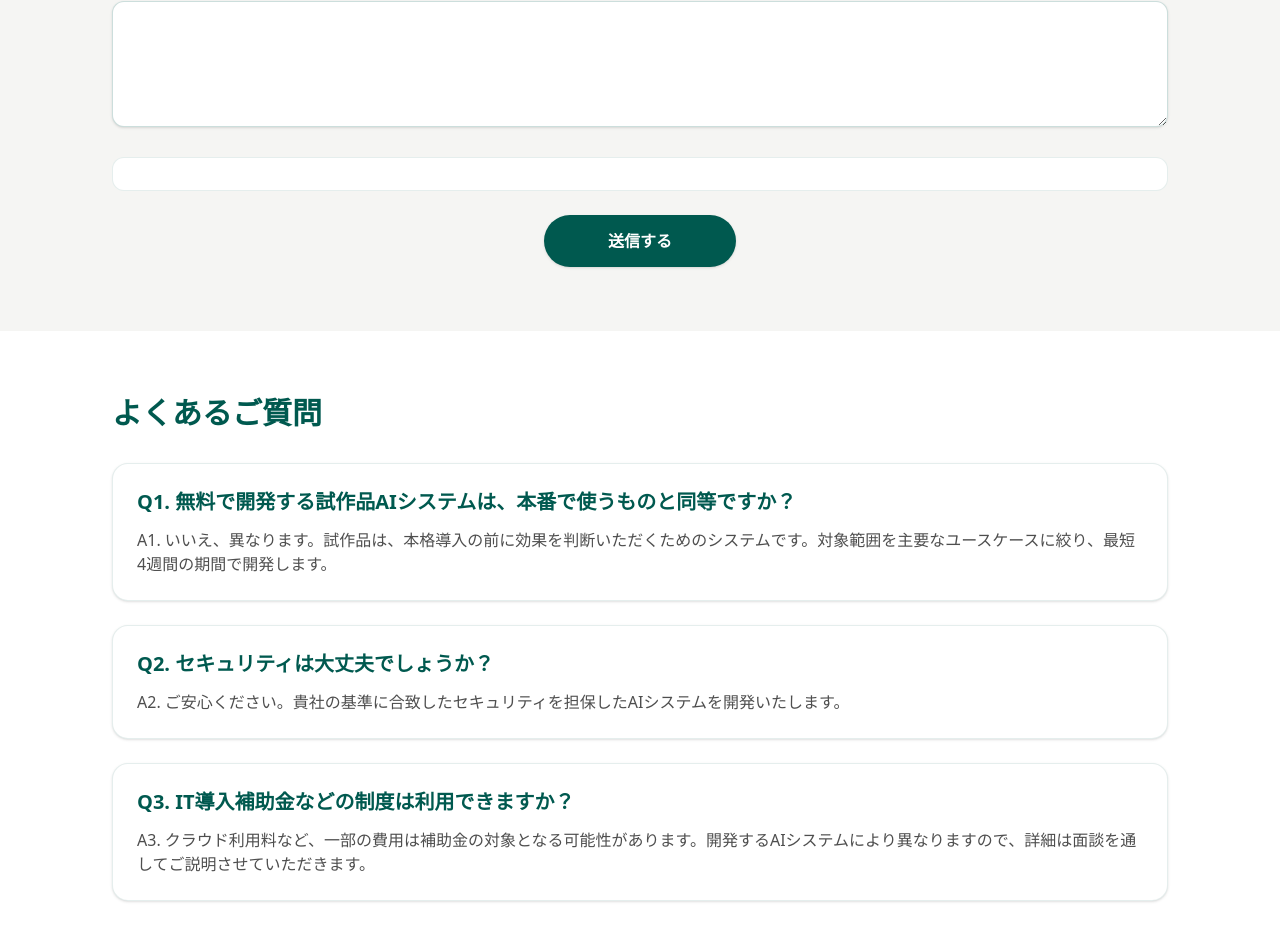
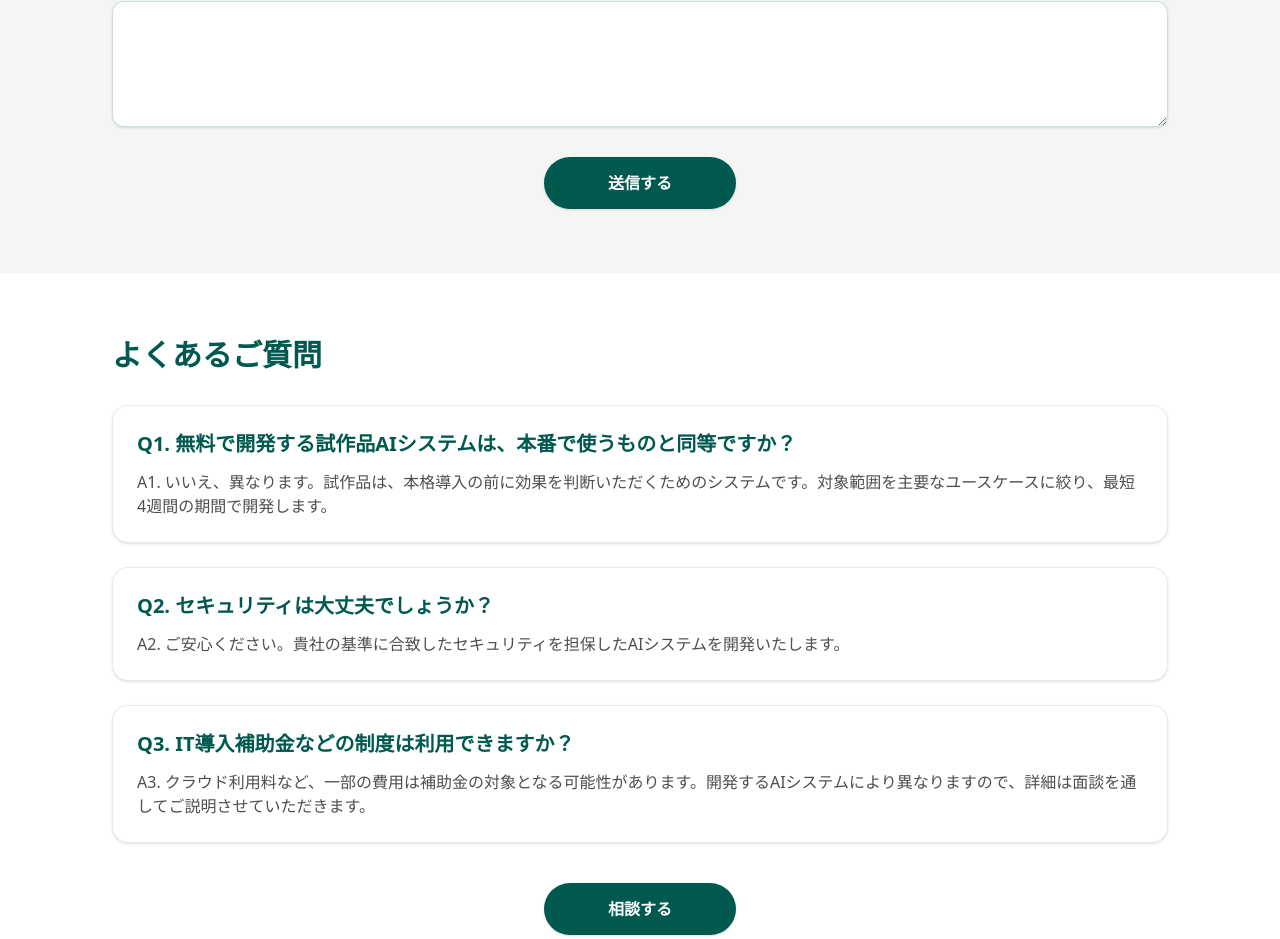
Before and after one commit to Shota44K/tomosu-ai, a Next.js app: page / in a window 1280 px wide. Shown: the part 5198-6137 px from the top of the page. Built offline with nearby package versions, Linux system fonts and the light colour scheme.

Commit message:
Comment out reCAPTCHA div in ContactForm component for temporary disablement during testing.

```diff
--- a/components/home/ContactForm.tsx
+++ b/components/home/ContactForm.tsx
@@ -217,7 +217,7 @@ export default function ContactForm() {
           </div>
 
           {/* reCAPTCHA は疎通確定後に有効化 */}
-          <div data-netlify-recaptcha="true" className="rounded-xl border border-primary/10 bg-white p-4"></div>
+          {/* <div data-netlify-recaptcha="true" className="rounded-xl border border-primary/10 bg-white p-4"></div> */}
 
           <div className="text-center">
             <button
```
